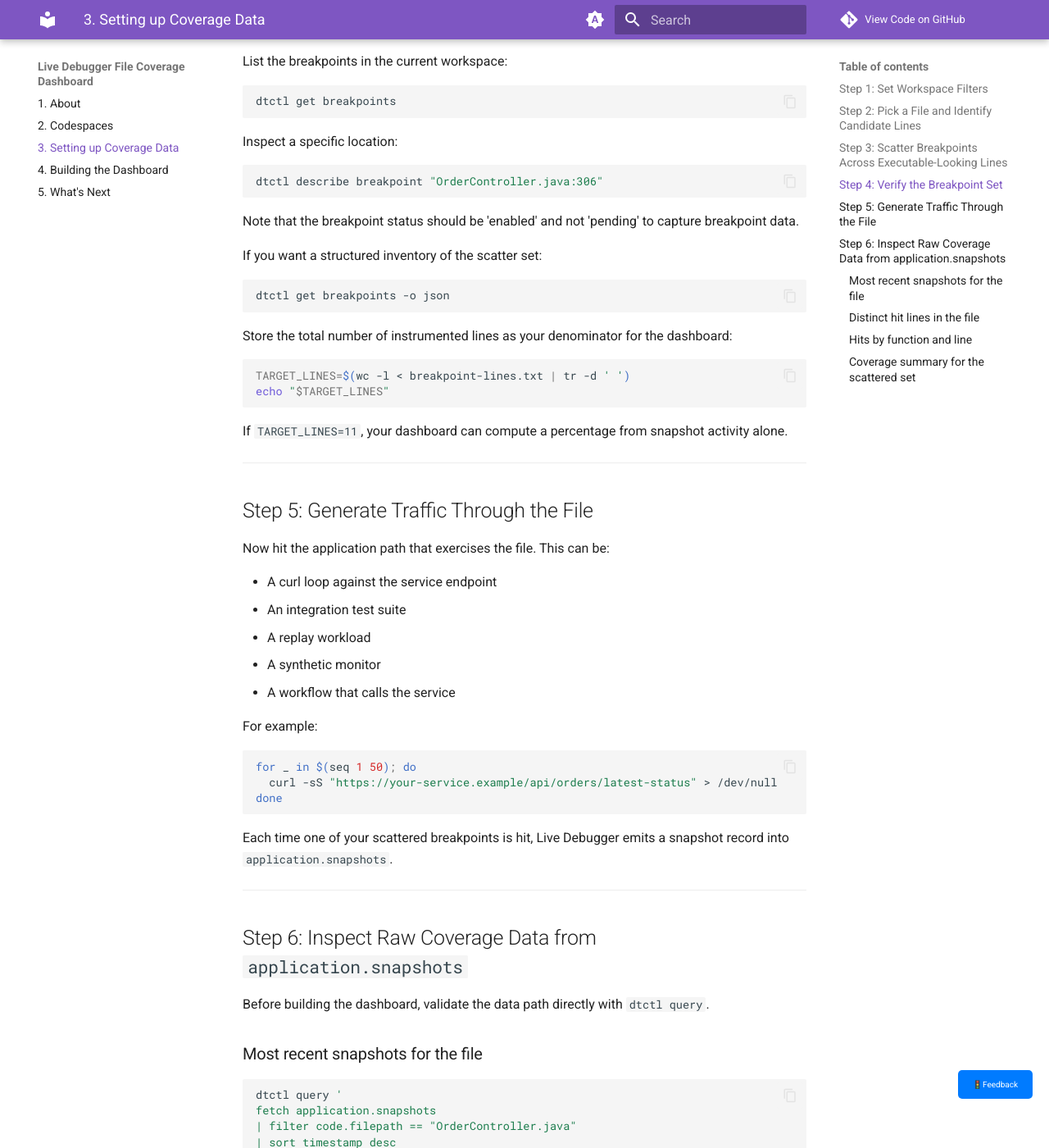
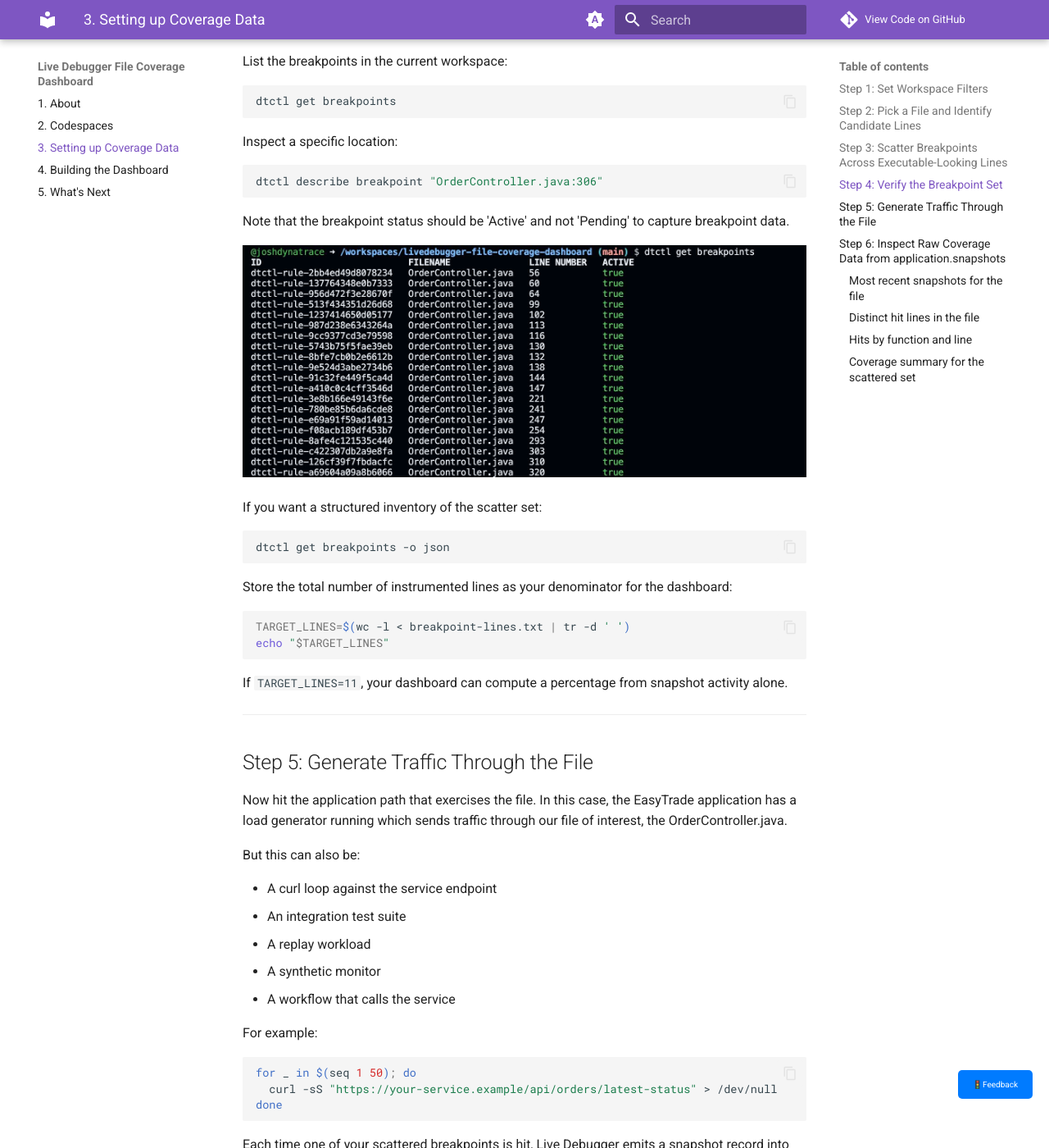
Before and after one commit to joshdynatrace/livedebugger-file-coverage-dashboard, an MkDocs documentation site: the page built from docs/setting-up-coverage-data.md, in a window 1280 px wide and 1400 px high, scrolled down 2473 px. Shown: the whole window at 82% size. Built offline with MkDocs 1.6.1 and Material for MkDocs 9.7.7, drawn with Linux system fonts in a browser that asks for light colours; comment, search, counter and statistics services are not loaded.

Commit message:
Added some refernece images

````diff
--- a/docs/building-dashboard.md
+++ b/docs/building-dashboard.md
@@ -197,6 +197,10 @@
 dtctl create dashboard -f dashboard-file-coverage.yaml
 ```
 
+Finally, you should have a dashboard that looks something like this:
+
+![File coverage dashboard](img/file_coverage_dashboard.jpg)
+
 ---
 
 ## Step 8: Tighten the Dashboard to One Source File
--- a/docs/setting-up-coverage-data.md
+++ b/docs/setting-up-coverage-data.md
@@ -128,7 +128,9 @@
 ```bash
 dtctl describe breakpoint "OrderController.java:306"
 ```
-Note that the breakpoint status should be 'enabled' and not 'pending' to capture breakpoint data.
+Note that the breakpoint status should be 'Active' and not 'Pending' to capture breakpoint data.
+
+![Breakpoints listed with enabled status](img/get_breakpoints.jpg)
 
 If you want a structured inventory of the scatter set:
 
@@ -149,8 +151,9 @@
 
 ## Step 5: Generate Traffic Through the File
 
-Now hit the application path that exercises the file.
-This can be:
+Now hit the application path that exercises the file. In this case, the EasyTrade application has a load generator running which sends traffic through our file of interest, the OrderController.java.
+
+But this can also be:
 
 - A curl loop against the service endpoint
 - An integration test suite
````
Also changed, not shown: docs/img/agent-dtctl-workflow.png (deleted), docs/img/file_coverage_dashboard.jpg (added), docs/img/get_breakpoints.jpg (added).
